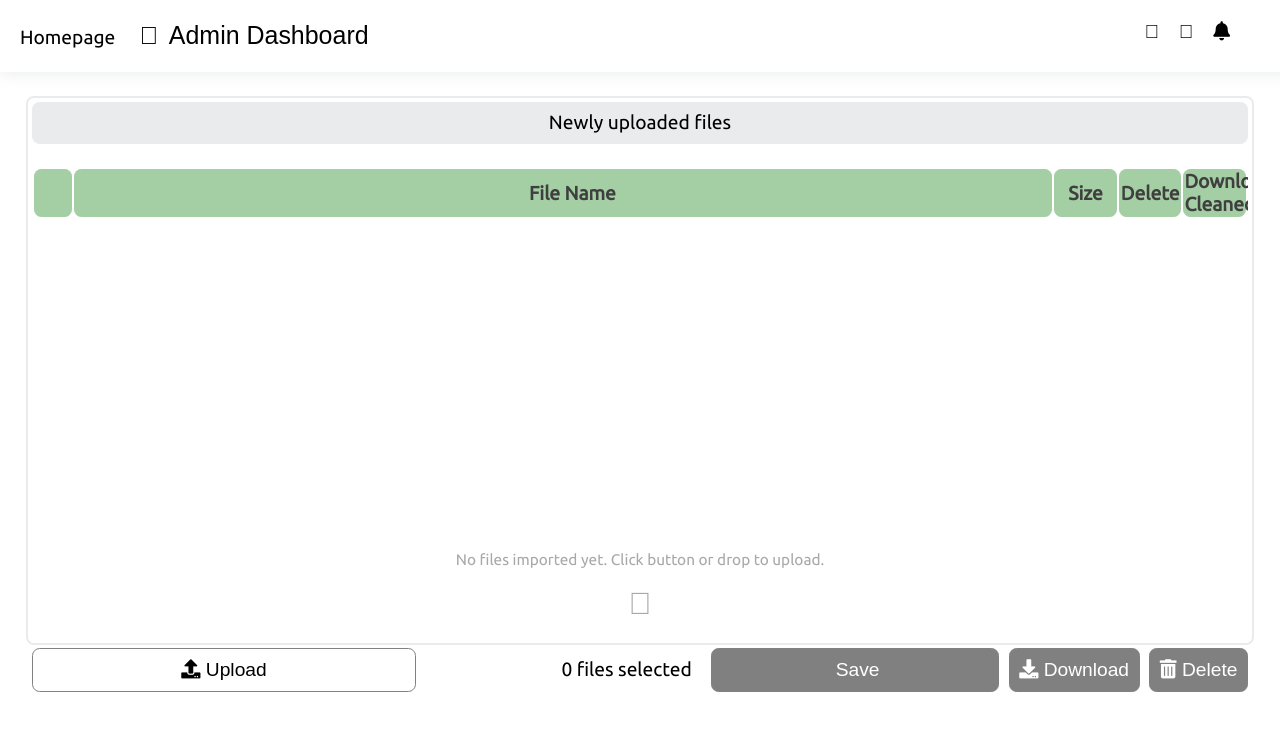
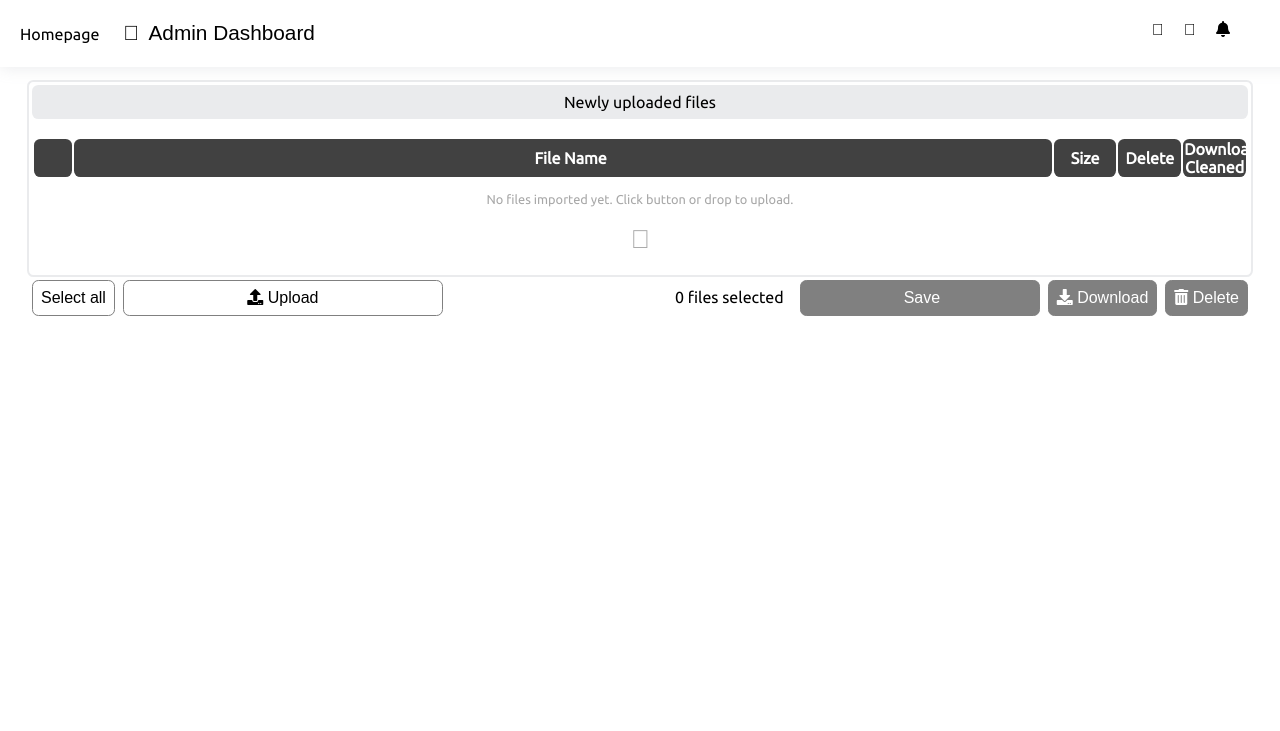
Before and after one commit to g-ioannou/Harrow, a PHP site: page /home_user/home.php in a window 1280 px wide. Shown: the top 731 px of the page. Run offline with PHP 8.4, Linux system fonts and the light colour scheme; the visitor is signed in with stand-in values (Sample User, id 1); tables that the repository leaves empty or names only in its code hold one stand-in row (values such as "Sample post"); lists and menus that the app fills with data are empty; some libraries are stand-ins or nearby versions.

Commit message:
UI Modificaitons

```diff
--- a/controller/home.js
+++ b/controller/home.js
@@ -14,41 +14,52 @@ $(document).ready(function () {
       }
     },
   });
+  let select_all = 0;
+  $(document).on("click", "#select-all", function () {
+    if (select_all == 0) {
+      let ctr = 0;
+      $(".file-list")
+        .find(":checkbox")
+        .each(function () {
+          $(":checkbox").prop("checked", true);
+          ctr++;
+        });
 
-  $(document).on("change", ".file-select", function (event) {
-    event.preventDefault();
+      $("#selected-uploaded-files-number").html(ctr);
+      if (ctr > 0) {
+        uploaded_selected_files = uploaded_files;
+        $("#select-all").html("Unselect all");
+      }
+      select_all = 1;
+    } else {
+      $(".file-list")
+        .find(":checkbox")
+        .each(function () {
+          $(":checkbox").prop("checked", false);
+        });
+      $("#select-all").html("Select all");
+      select_all = 0;
+      uploaded_selected_files = {};
+      $("#selected-uploaded-files-number").html("0");
+    }
+    checkNewFilesBtn();
+  });
 
-    let id = $(this).parent().parent().attr("id");
+  $(document).on("change", ".new-files :checkbox", function () {
+    uploaded_selected_files = {};
+    $(".file-list")
+      .find(":checkbox:checked")
+      .each(function () {
+        let id = $(this).attr("id");
+        uploaded_selected_files[id] = uploaded_files[id];
+      });
 
-    let is_selected = uploaded_files[id].selected;
+    let selected_files_ctr = get_json_len(uploaded_selected_files);
+    $("#selected-uploaded-files-number").html(selected_files_ctr);
+    checkNewFilesBtn();
+  });
 
-    if (is_selected == 0) {
-      uploaded_files[id].select = 1;
-      uploaded_selected_files[id] = uploaded_files[id];
-    } else {
-      uploaded_files[id].select = 0;
-      delete uploaded_selected_files[id];
-    }
 
-    let select_files_cnt = get_json_len(uploaded_selected_files);
-    if (select_files_cnt == 0) {
-      $("#delete-multiple-new-btn").attr("disabled", true);
-      $("#download-multiple-new-btn").attr("disabled", true);
-      $("#save-to-server-btn").attr("disabled", true);
-      $("#selected-uploaded-files-msg").css({
-        color: "gray",
-      });
-    } else {
-      $("#delete-multiple-new-btn").removeAttr("disabled");
-      $("#download-multiple-new-btn").removeAttr("disabled");
-      $("#save-to-server-btn").removeAttr("disabled");
-      $("#selected-uploaded-files-msg").css({
-        color: "green",
-      });
-    }
-
-    $("#selected-uploaded-files-number").html(select_files_cnt);
-  });
 
   $(document).on("click", "#hidden-display", function () {
     $(".no-files").hide();
@@ -151,13 +162,17 @@ function uploadFile(file) {
 }
 
 function deleteFile(file_id) {
+  let file_name = uploaded_files[file_id].name;
   try {
     delete uploaded_files[file_id];
   } catch (e) {}
 
   try {
     delete uploaded_selected_files[file_id];
+    let count = get_json_len(uploaded_selected_files);
+    $("#selected-uploaded-files-number").html(count);
   } catch (e) {}
+  notify("delete", `File <b>${file_name}</b> deleted.`);
 }
 
 function get_json_len(json) {
--- a/controller/save_file.js
+++ b/controller/save_file.js
@@ -2,13 +2,13 @@ $(document).ready(function () {
   $("#save-to-server-btn").click(function (e) {
     for (const id in uploaded_selected_files) {
       const file = uploaded_selected_files[id];
-      upload_file_meta(file);
+      upload_file_to_server(file);
     }
   });
 });
 
-function upload_file_meta(file) {
-
+function upload_file_to_server(file) {
+  notify("upload", `<b>Uploading file: ${file.name}`);
   $.ajax({
     type: "POST",
     url: "/harrow/model/save_file.php",
@@ -18,11 +18,13 @@ function upload_file_meta(file) {
       contents: JSON.stringify({ contents: file.contents }),
     },
     success: function (response) {
-      console.log(response);
-      notify("tip", `<b>Uploading file: `);
+      notify("success", `<b>File ${file.name} uploaded.</b>`);
     },
     error: function (error) {
-      console.error(error);
+      notify(
+        "error",
+        `<b>Couldn't upload ${file.name}</b> <br> Error 500 (internal server error): ${error}`
+      );
     },
   });
 }
--- a/model/save_file.php
+++ b/model/save_file.php
@@ -148,9 +148,7 @@ function add_headers($conn, $type, $r_id, $headers)
         }
 
         if ($all_null == 0) {
-            continue;
+            $sql = mysqli_query($conn, "INSERT INTO headers ($type,content_type,pragma,expires,age,last_modified,host,cache_control) VALUES ($r_id,$_content_type,$_pragma,$_expires,$_age,$_last_modified, $_host, $_cache_control)") or die(mysqli_error($conn));
         }
-
-        $sql = mysqli_query($conn, "INSERT INTO headers ($type,content_type,pragma,expires,age,last_modified,host,cache_control) VALUES ($r_id,$_content_type,$_pragma,$_expires,$_age,$_last_modified, $_host, $_cache_control)") or die(mysqli_error($conn));
     }
 }
--- a/view/home_user/home.php
+++ b/view/home_user/home.php
@@ -93,23 +93,29 @@ if (!isset($_SESSION['email'])) {
                     <th>Size</th>
                     <th>Delete</th>
                     <th>Download Cleaned</th>
+
                 </table>
+                <div class="no-files">
+                    No files imported yet. Click button or drop to upload.<br>
+                    <i class="fal fa-file-import import-icon"></i>
+
+                </div>
             </div>
 
-            <div class="no-files">
-                No files imported yet. Click button or drop to upload.<br>
-                <i class="fal fa-file-import import-icon"></i>
 
+            <button id="select-all" class="btn">Select all</button>
+            <div class="upload-btn">
+
+                <input type="file" id="upload-btn" accept=".json, .har" hidden multiple>
+
+                <button id="fake-upload"><i class="fas fa-upload"></i> Upload</button>
             </div>
 
-            <div class="upload-btn">
-                <input type="file" id="upload-btn" accept=".json, .har" hidden multiple>
-                <button id="fake-upload"><i class="fas fa-upload"></i> Upload</button>
-            </div>
             <button id="delete-multiple-new-btn" class="btn" disabled='disabled'><i class="fas fa-trash-alt"></i> Delete </button>
             <button id="download-multiple-new-btn" class="btn" disabled='disabled'><i class="fas fa-download"></i> Download </button>
             <button id="save-to-server-btn" class="btn" disabled='disabled'><i class="fas fa-cloud-upload"></i> Save</button>
             <div id='selected-uploaded-files-msg'><span id="selected-uploaded-files-number">0</span> files selected </div>
+
         </div>
 
 
--- a/view/login/login.html
+++ b/view/login/login.html
@@ -11,7 +11,7 @@
 
     <script src="https://ajax.googleapis.com/ajax/libs/jquery/3.2.1/jquery.min.js"></script>
 
-    <script src="../../controller/login_main.js"></script>
+    <script src="/harrow/controller/login_main.js"></script>
     <script src="../../view/style/password.js"></script>
     <link rel="stylesheet" href="https://pro.fontawesome.com/releases/v5.15.1/css/all.css" type="text/css">
 
@@ -117,7 +117,7 @@
             value="Sign up"
             id="register_btn"
           />
-          or <a href="login.html">Log In</a>
+          or <a id="login-redirect" href="login.html">Log In</a>
         </div>
       </form>
     </div>
@@ -178,7 +178,7 @@
           <br />
           <div id="login_error"></div>
           <input
-            type="button"
+            type='button'
             name="login"
             class="btn btn-primary"
             value="Sign in"
--- a/view/style/home.js
+++ b/view/style/home.js
@@ -59,13 +59,14 @@ function notify(type, msg) {
     css_class = "error";
   }
 
-  if (type == "tip") {
-    icon = '<i class="fas fa-question"></i>';
-    css_class = "tip";
+  if (type == "upload") {
+    icon = `<i class="fas fa-cloud-upload"></i>`;
+    css_class = "upload";
   }
 
-  if (type == "upload") {
-    icon = `<i class="fas fa-cloud-upload"></i>`;
+  if (type == "delete") {
+    icon = '<i class="fas fa-trash"></i>';
+    css_class = "delete";
   }
 
   let notification_id = new Date().valueOf();
@@ -97,3 +98,17 @@ function notification_glow() {
     $(".notification-list-btn").css({ color: "green" });
   }
 }
+
+function checkNewFilesBtn() {
+  let count = get_json_len(uploaded_selected_files);
+
+  if (count > 0) {
+    $("#delete-multiple-new-btn").removeAttr("disabled");
+    $("#download-multiple-new-btn").removeAttr("disabled");
+    $("#save-to-server-btn").removeAttr("disabled");
+  } else {
+    $("#delete-multiple-new-btn").attr("disabled", true);
+    $("#download-multiple-new-btn").attr("disabled", true);
+    $("#save-to-server-btn").attr("disabled", true);
+  }
+}
--- a/view/style/login.css
+++ b/view/style/login.css
@@ -56,7 +56,7 @@ input {
 
 input:focus {
   outline: none;
-  border: 1px solid rgba(0, 255, 85, 0.7);
+  border: 1px solid rgba(0, 0, 0, 0.7);
 }
 
 #show-pass {
@@ -100,8 +100,8 @@ input:focus {
 #login_btn:hover,
 #main_register:hover,
 #register_btn:hover {
-  color: green;
-  border: 0.5px solid green;
+  color: rgb(0, 0, 0);
+  border: 0.5px solid rgb(0, 0, 0);
   cursor: pointer;
 }
 
--- a/view/style/password.js
+++ b/view/style/password.js
@@ -5,10 +5,12 @@ $(document).ready(function () {
     if (showpass == 0) {
       $("#password_log,#password_reg").attr("type", "text");
       $(".show-pass-btn").css({ color: "white" });
+      $(".show-pass-btn").html('<i class="fas fa-eye"></i>');
       showpass = 1;
     } else {
       $("#password_log,#password_reg").attr("type", "password");
       $(".show-pass-btn").css({ color: "black" });
+      $(".show-pass-btn").html('<i class="fas fa-eye-slash"></i>');
       showpass = 0;
     }
   });
--- a/view/style/user.css
+++ b/view/style/user.css
@@ -1,7 +1,7 @@
 body {
   padding: 0;
   margin: 0;
-  font-size: 1.2em;
+  font-size: 1em;
 }
 
 .logo {
@@ -77,12 +77,13 @@ a:active {
 
 .no-files {
   font-size: 0.8em;
-  top: 50%;
+  position: relative;
   width: 100%;
   text-align: center;
   vertical-align: middle;
   color: rgb(168, 168, 168);
   z-index: -1;
+  margin-top: 1em;
 }
 
 .import-icon {
@@ -133,7 +134,8 @@ a:active {
   border-collapse: collapse;
   border: 1px solid none;
   overflow: auto;
-  height: 20em;
+  min-height: max-content;
+  max-height: 20em;
 }
 
 .file-table {
@@ -148,6 +150,7 @@ a:active {
   overflow: hidden;
   border: 1em transparent;
   border-radius: 0.2em;
+  font-size: 0.8em;
 }
 
 .file-table tr {
@@ -155,13 +158,15 @@ a:active {
 }
 
 .file-table th {
-  background: rgb(164, 207, 164);
+  color: white;
+  background: rgb(65, 65, 65);
   border: 1em transparent;
   border-radius: 0.4em;
   position: sticky;
   top: 0;
   height: fixed;
   z-index: 0;
+  overflow: hidden;
 }
 
 .file-table th:nth-of-type(2) {
@@ -208,7 +213,8 @@ tr:nth-child(odd) {
 
 #save-to-server-btn,
 #delete-multiple-new-btn,
-#download-multiple-new-btn {
+#download-multiple-new-btn,
+#select-all {
   float: right;
   font-size: 1em;
   background-color: white;
@@ -218,6 +224,12 @@ tr:nth-child(odd) {
   margin-top: 0.5em;
   margin-left: 0.5em;
   border: 1px solid gray;
+}
+
+#select-all {
+  float: left;
+  margin-left: 0;
+  margin-right: 0.5em;
 }
 
 .fa-exclamation,
@@ -238,7 +250,8 @@ tr:nth-child(odd) {
   width: 20em;
 }
 
-#fake-upload:hover {
+#fake-upload:hover,
+#select-all:hover {
   border: 1px solid green;
   color: green;
 }
@@ -292,9 +305,14 @@ tr:nth-child(odd) {
   background: rgba(149, 246, 118, 0.5);
 }
 
-.tip {
+.upload {
   background: rgba(91, 147, 238, 0.5);
 }
+
+.delete {
+  background: rgba(68, 67, 67, 0.5);
+}
+
 .notification-sign {
   color: black;
   margin-right: 0.9em;
```
Also changed, not shown: controller/login_main.js (+9 -1 lines), view/images/map.jpg.
